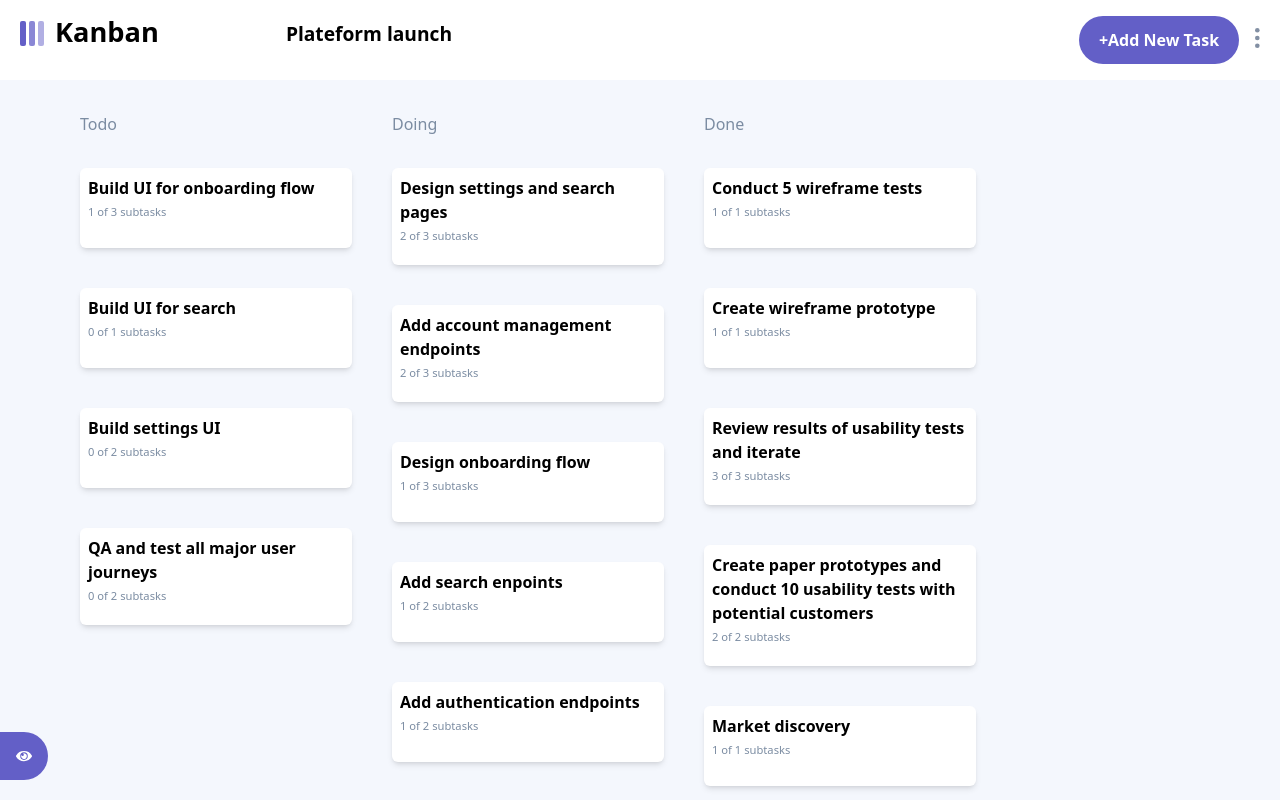
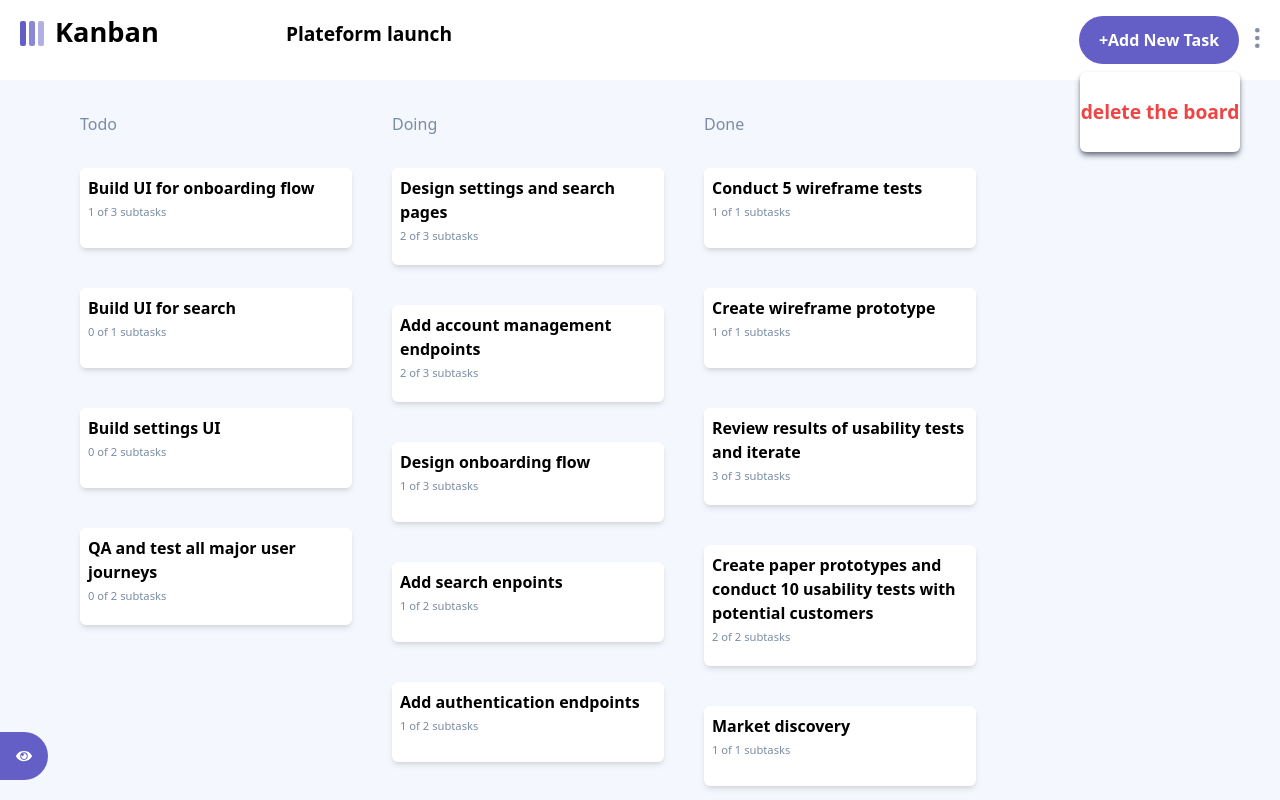
Before and after one commit to Yandelf00/Kanban, a Next.js app: page / in a window 1280 px wide. Built offline with nearby package versions, Linux system fonts and the light colour scheme.

Commit message:
needs some polishing

```diff
--- a/components/Navbar.tsx
+++ b/components/Navbar.tsx
@@ -1,6 +1,14 @@
-import React from 'react'
+"use client"
+import React, {useState} from 'react'
 import { Bouton } from '.'
+import { useDispatch } from 'react-redux'
+import { actions } from '@/store'
 export default function Navbar() {
+  const [edBoard, setedBoard] = useState(false)
+  const dispatch = useDispatch()
+  function deletetheBoard(){
+    dispatch(actions.deleteBoard({}))
+  }
   return (
     <div className='fixed top-0 z-30 w-full flex flex-row justify-between h-[5rem] bg-[rgba(255,255,255,255)] dark:bg-[rgba(43,44,55,255)]'>
         <div className='h-full w-[27rem] flex justify-between ml-5 mt-1'>
@@ -12,10 +20,16 @@ export default function Navbar() {
         </div>
         <div className='h-full w-1/5 flex justify-end mr-5 mt-4'>
             <Bouton/>
-            <div className='mt-3 cursor-pointer'>
+            <div onClick={()=>setedBoard(!edBoard)} className='mt-3 cursor-pointer'>
             <svg width="5" height="20" xmlns="http://www.w3.org/2000/svg"><g fill="#828FA3" fillRule="evenodd"><circle cx="2.308" cy="2.308" r="2.308"/><circle cx="2.308" cy="10" r="2.308"/><circle cx="2.308" cy="17.692" r="2.308"/></g></svg>
             </div>
         </div>
+        {edBoard ? (<></>) :
+         (<>
+            <div className='fixed flex justify-center items-center right-10 h-20 w-40 rounded-md top-[4.5rem] bg-white shadow-md shadow-gray-500 dark:bg-[rgba(32,33,44,255)]'>
+                <div onClick={deletetheBoard} className='text-red-500 font-semibold text-[1.2rem] cursor-pointer hover:text-red-400'>delete the board</div>
+            </div>
+         </>)}
     </div>
   )
 }
```
